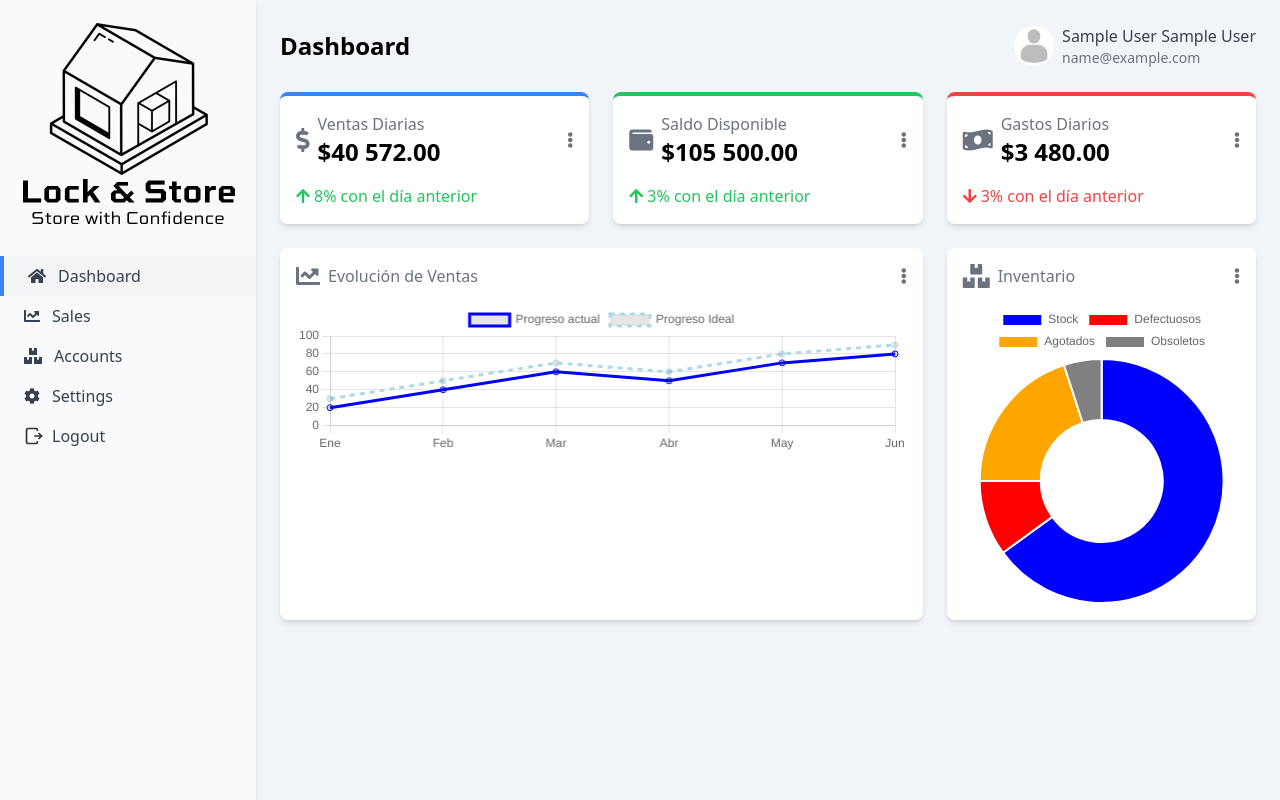
After one commit to Juben00/Storage-Unit-Rental-System, a PHP site: page /admin-blu-lance.php in a window 1280 px wide. The commit adds this page. Run offline with PHP 8.4, Linux system fonts and the light colour scheme; the visitor is signed in with stand-in values (Sample User, id 1).

Commit message:
comeback admin

```diff
--- /dev/null
+++ b/admin-blu-lance.php
@@ -0,0 +1,307 @@
+<?php
+
+require_once './classes/admin.class.php';
+require_once './sanitize.php';
+
+$adminObj = new Admin();
+
+session_start();
+
+$isLoginPop = false;
+$feedbackMessage = "";
+$Customer = [];
+$Admin = [];
+
+$Admin = $adminObj->getAdmin();
+$Customer = $adminObj->getAllCustomers();
+
+
+if (isset($_SESSION['customer']['role'])) {
+    if ($_SESSION['customer']['role'] === 'Customer') {
+        header('Location: index.php');
+    }
+} else {
+    header('Location: index.php');
+}
+
+?>
+
+<!DOCTYPE html>
+<html lang="en">
+
+<head>
+    <meta charset="UTF-8">
+    <meta name="viewport" content="width=device-width, initial-scale=1.0">
+    <title>Admin</title>
+    <link rel="stylesheet" href="./output.css">
+    <link rel="icon" href="./images/logo white transparent.png">
+    <link href="https://cdnjs.cloudflare.com/ajax/libs/font-awesome/5.15.3/css/all.min.css" rel="stylesheet" />
+    <link href="https://fonts.googleapis.com/css2?family=Roboto:wght@400;500;700&amp;display=swap" rel="stylesheet" />
+
+</head>
+
+<body class="min-h-screen flex flex-col bg-slate-100 ">
+    <div class="flex h-screen">
+        <!-- Sidebar -->
+        <div class="w-64 bg-slate-50 shadow-md">
+            <div class="flex items-center justify-center">
+                <img alt="Company Logo" src="./images/logo black transparent with name.png" />
+            </div>
+            <nav class="">
+                <a class="flex items-center px-6 py-2 text-gray-700 bg-gray-100 border-l-4 border-blue-500" href="#">
+                    <i class="fas fa-home mr-3">
+                    </i>
+                    Dashboard
+                </a>
+
+                <a class="flex items-center px-6 py-2 text-gray-700 hover:bg-gray-100" href="#">
+                    <i class="fas fa-chart-line mr-3">
+                    </i>
+                    Sales
+                </a>
+                <a class="flex items-center px-6 py-2 text-gray-700 hover:bg-gray-100" href="#">
+                    <i class="fas fa-boxes mr-3">
+                    </i>
+                    Accounts
+                </a>
+
+                <a class="flex items-center px-6 py-2 text-gray-700 hover:bg-gray-100" href="#">
+                    <i class="fas fa-cog mr-3">
+                    </i>
+                    Settings
+                </a>
+                <a class="flex items-center px-6 py-2 text-gray-700 hover:bg-gray-100" href="#">
+                    <svg viewBox="0 0 24 24" height="20" class="mr-2" width="20" fill="none"
+                        xmlns="http://www.w3.org/2000/svg">
+                        <g id="SVGRepo_bgCarrier" stroke-width="0"></g>
+                        <g id="SVGRepo_tracerCarrier" stroke-linecap="round" stroke-linejoin="round"></g>
+                        <g id="SVGRepo_iconCarrier">
+                            <path d="M21 12L13 12" stroke="#323232" stroke-width="2" stroke-linecap="round"
+                                stroke-linejoin="round"></path>
+                            <path d="M18 15L20.913 12.087V12.087C20.961 12.039 20.961 11.961 20.913 11.913V11.913L18 9"
+                                stroke="#323232" stroke-width="2" stroke-linecap="round" stroke-linejoin="round"></path>
+                            <path
+                                d="M16 5V4.5V4.5C16 3.67157 15.3284 3 14.5 3H5C3.89543 3 3 3.89543 3 5V19C3 20.1046 3.89543 21 5 21H14.5C15.3284 21 16 20.3284 16 19.5V19.5V19"
+                                stroke="#323232" stroke-width="2" stroke-linecap="round" stroke-linejoin="round"></path>
+                        </g>
+                    </svg>
+                    Logout </a>
+            </nav>
+        </div>
+
+
+        <!-- Main Content -->
+        <div class="flex-1 p-6">
+            <div class="flex justify-between items-center mb-6">
+                <h1 class="text-2xl font-semibold">
+                    Dashboard
+                </h1>
+                <div class="flex items-center">
+                    <div class="flex items-center">
+                        <img alt="User Avatar" class="rounded-full mr-2" height="40" src="./images/OIP.jpg"
+                            width="40" />
+                        <div>
+                            <p class="text-gray-700 font-medium">
+                                <?php
+                                if (isset($Admin['firstname']) && isset($Admin['lastname'])) {
+                                    echo $Admin['firstname'] . ' ' . $Admin['lastname'];
+                                } else {
+                                    echo 'Admin Name';
+                                }
+                                ?>
+                            </p>
+                            <p class="text-gray-500 text-sm">
+                                <?php
+                                if (isset($Admin['email'])) {
+                                    echo $Admin['email'];
+                                } else {
+                                    echo 'admin@example.com';
+                                }
+                                ?>
+                            </p>
+                        </div>
+
+                    </div>
+                </div>
+            </div>
+
+
+            <div class="grid grid-cols-3 gap-6">
+                <!-- Card 1 -->
+                <div class="bg-white p-4 rounded-lg shadow-md border-t-4 border-blue-500">
+                    <div class="flex justify-between items-center mb-4">
+                        <div class="flex items-center">
+                            <i class="fas fa-dollar-sign text-gray-500 text-2xl mr-2">
+                            </i>
+                            <div>
+                                <p class="text-gray-500">
+                                    Ventas Diarias
+                                </p>
+                                <p class="text-2xl font-semibold">
+                                    $40 572.00
+                                </p>
+                            </div>
+                        </div>
+                        <i class="fas fa-ellipsis-v text-gray-500">
+                        </i>
+                    </div>
+                    <div class="flex items-center text-green-500">
+                        <i class="fas fa-arrow-up mr-1">
+                        </i>
+                        <p>
+                            8% con el día anterior
+                        </p>
+                    </div>
+                </div>
+                <!-- Card 2 -->
+                <div class="bg-white p-4 rounded-lg shadow-md border-t-4 border-green-500">
+                    <div class="flex justify-between items-center mb-4">
+                        <div class="flex items-center">
+                            <i class="fas fa-wallet text-gray-500 text-2xl mr-2">
+                            </i>
+                            <div>
+                                <p class="text-gray-500">
+                                    Saldo Disponible
+                                </p>
+                                <p class="text-2xl font-semibold">
+                                    $105 500.00
+                                </p>
+                            </div>
+                        </div>
+                        <i class="fas fa-ellipsis-v text-gray-500">
+                        </i>
+                    </div>
+                    <div class="flex items-center text-green-500">
+                        <i class="fas fa-arrow-up mr-1">
+                        </i>
+                        <p>
+                            3% con el día anterior
+                        </p>
+                    </div>
+                </div>
+                <!-- Card 3 -->
+                <div class="bg-white p-4 rounded-lg shadow-md border-t-4 border-red-500">
+                    <div class="flex justify-between items-center mb-4">
+                        <div class="flex items-center">
+                            <i class="fas fa-money-bill-wave text-gray-500 text-2xl mr-2">
+                            </i>
+                            <div>
+                                <p class="text-gray-500">
+                                    Gastos Diarios
+                                </p>
+                                <p class="text-2xl font-semibold">
+                                    $3 480.00
+                                </p>
+                            </div>
+                        </div>
+                        <i class="fas fa-ellipsis-v text-gray-500">
+                        </i>
+                    </div>
+                    <div class="flex items-center text-red-500">
+                        <i class="fas fa-arrow-down mr-1">
+                        </i>
+                        <p>
+                            3% con el día anterior
+                        </p>
+                    </div>
+                </div>
+                <!-- Card 4 -->
+                <div class="col-span-2 bg-white p-4 rounded-lg shadow-md">
+                    <div class="flex justify-between items-center mb-4">
+                        <div class="flex items-center">
+                            <i class="fas fa-chart-line text-gray-500 text-2xl mr-2">
+                            </i>
+                            <div>
+                                <p class="text-gray-500">
+                                    Evolución de Ventas
+                                </p>
+                            </div>
+                        </div>
+                        <i class="fas fa-ellipsis-v text-gray-500">
+                        </i>
+                    </div>
+                    <div>
+                        <canvas id="salesChart">
+                        </canvas>
+                    </div>
+                </div>
+                <!-- Card 5 -->
+                <div class="bg-white p-4 rounded-lg shadow-md">
+                    <div class="flex justify-between items-center mb-4">
+                        <div class="flex items-center">
+                            <i class="fas fa-boxes text-gray-500 text-2xl mr-2">
+                            </i>
+                            <div>
+                                <p class="text-gray-500">
+                                    Inventario
+                                </p>
+                            </div>
+                        </div>
+                        <i class="fas fa-ellipsis-v text-gray-500">
+                        </i>
+                    </div>
+                    <div>
+                        <canvas id="inventoryChart">
+                        </canvas>
+                    </div>
+                </div>
+            </div>
+        </div>
+    </div>
+
+    <script src="https://cdn.jsdelivr.net/npm/chart.js">
+    </script>
+    <script>
+        const salesCtx = document.getElementById('salesChart').getContext('2d');
+        const salesChart = new Chart(salesCtx, {
+            type: 'line',
+            data: {
+                labels: ['Ene', 'Feb', 'Mar', 'Abr', 'May', 'Jun'],
+                datasets: [{
+                    label: 'Progreso actual',
+                    data: [20, 40, 60, 50, 70, 80],
+                    borderColor: 'blue',
+                    fill: false
+                }, {
+                    label: 'Progreso Ideal',
+                    data: [30, 50, 70, 60, 80, 90],
+                    borderColor: 'lightblue',
+                    borderDash: [5, 5],
+                    fill: false
+                }]
+            },
+            options: {
+                responsive: true,
+                maintainAspectRatio: false,
+                scales: {
+                    y: {
+                        beginAtZero: true,
+                        max: 100
+                    }
+                }
+            }
+        });
+
+        const inventoryCtx = document.getElementById('inventoryChart').getContext('2d');
+        const inventoryChart = new Chart(inventoryCtx, {
+            type: 'doughnut',
+            data: {
+                labels: ['Stock', 'Defectuosos', 'Agotados', 'Obsoletos'],
+                datasets: [{
+                    data: [65, 10, 20, 5],
+                    backgroundColor: ['blue', 'red', 'orange', 'gray']
+                }]
+            },
+            options: {
+                responsive: true,
+                maintainAspectRatio: false
+            }
+        });
+    </script>
+
+
+
+</body>
+
+
+</html>
--- a/api/Register.php
+++ b/api/Register.php
@@ -73,7 +73,7 @@ if ($_SERVER["REQUEST_METHOD"] == "POST") {
     } else {
         // Compile errors and return them
         $feedbackMessage = implode("<br>", array_filter([$firstnameErr, $lastnameErr, $birthdateErr, $sexErr, $phoneErr, $addressErr, $emailErr, $passwordErr, $cpasswordErr]));
-        $response = ["status" => "error", "message" => $feedbackMessage];
+        $response = ["status" => "error", "message" => $feedbackMessage, "source" => "signup"];
         echo json_encode($response);
         exit;
     }
--- a/db.sql
+++ b/db.sql
@@ -4,6 +4,7 @@ USE Storage_db;
 
 CREATE TABLE customer(
     id INT AUTO_INCREMENT PRIMARY KEY,
+    role ENUM('Admin', 'Customer') NOT NULL,
     firstname VARCHAR(100) NOT NULL,
     lastname VARCHAR(100) NOT NULL,
     birthdate DATE NOT NULL,
--- a/output.css
+++ b/output.css
@@ -644,6 +644,10 @@ video {
   order: 2;
 }
 
+.col-span-2 {
+  grid-column: span 2 / span 2;
+}
+
 .mx-auto {
   margin-left: auto;
   margin-right: auto;
@@ -661,6 +665,10 @@ video {
   margin-bottom: 1rem;
 }
 
+.mb-6 {
+  margin-bottom: 1.5rem;
+}
+
 .mb-8 {
   margin-bottom: 2rem;
 }
@@ -669,12 +677,24 @@ video {
   margin-left: 0.5rem;
 }
 
+.mr-1 {
+  margin-right: 0.25rem;
+}
+
 .mr-2 {
   margin-right: 0.5rem;
 }
 
+.mr-3 {
+  margin-right: 0.75rem;
+}
+
 .mr-4 {
   margin-right: 1rem;
+}
+
+.mt-10 {
+  margin-top: 2.5rem;
 }
 
 .mt-2 {
@@ -717,6 +737,10 @@ video {
   height: 2rem;
 }
 
+.h-\[300px\] {
+  height: 300px;
+}
+
 .h-\[40vh\] {
   height: 40vh;
 }
@@ -729,6 +753,10 @@ video {
   height: 100%;
 }
 
+.h-screen {
+  height: 100vh;
+}
+
 .min-h-screen {
   min-height: 100vh;
 }
@@ -737,12 +765,20 @@ video {
   width: 2.5rem;
 }
 
+.w-64 {
+  width: 16rem;
+}
+
 .w-8 {
   width: 2rem;
 }
 
 .w-\[100px\] {
   width: 100px;
+}
+
+.w-\[300px\] {
+  width: 300px;
 }
 
 .w-full {
@@ -759,6 +795,10 @@ video {
 
 .max-w-sm {
   max-width: 24rem;
+}
+
+.flex-1 {
+  flex: 1 1 0%;
 }
 
 .flex-grow {
@@ -783,6 +823,10 @@ video {
   grid-template-columns: repeat(1, minmax(0, 1fr));
 }
 
+.grid-cols-3 {
+  grid-template-columns: repeat(3, minmax(0, 1fr));
+}
+
 .flex-col {
   flex-direction: column;
 }
@@ -793,6 +837,10 @@ video {
 
 .items-center {
   align-items: center;
+}
+
+.justify-end {
+  justify-content: flex-end;
 }
 
 .justify-center {
@@ -809,6 +857,10 @@ video {
 
 .gap-4 {
   gap: 1rem;
+}
+
+.gap-6 {
+  gap: 1.5rem;
 }
 
 .gap-8 {
@@ -849,6 +901,10 @@ video {
   border-radius: 0.5rem;
 }
 
+.rounded-md {
+  border-radius: 0.375rem;
+}
+
 .rounded-xl {
   border-radius: 0.75rem;
 }
@@ -861,8 +917,30 @@ video {
   border-width: 2px;
 }
 
+.border-b {
+  border-bottom-width: 1px;
+}
+
+.border-l-4 {
+  border-left-width: 4px;
+}
+
+.border-t-4 {
+  border-top-width: 4px;
+}
+
 .border-none {
   border-style: none;
+}
+
+.border-blue-500 {
+  --tw-border-opacity: 1;
+  border-color: rgb(59 130 246 / var(--tw-border-opacity));
+}
+
+.border-green-500 {
+  --tw-border-opacity: 1;
+  border-color: rgb(34 197 94 / var(--tw-border-opacity));
 }
 
 .border-neutral-600 {
@@ -910,6 +988,11 @@ video {
   background-color: rgb(245 245 245 / var(--tw-bg-opacity));
 }
 
+.bg-neutral-50 {
+  --tw-bg-opacity: 1;
+  background-color: rgb(250 250 250 / var(--tw-bg-opacity));
+}
+
 .bg-slate-100 {
   --tw-bg-opacity: 1;
   background-color: rgb(241 245 249 / var(--tw-bg-opacity));
@@ -927,6 +1010,11 @@ video {
 .bg-white {
   --tw-bg-opacity: 1;
   background-color: rgb(255 255 255 / var(--tw-bg-opacity));
+}
+
+.bg-slate-50 {
+  --tw-bg-opacity: 1;
+  background-color: rgb(248 250 252 / var(--tw-bg-opacity));
 }
 
 .bg-contain {
@@ -991,6 +1079,11 @@ video {
   padding-bottom: 0.75rem;
 }
 
+.py-4 {
+  padding-top: 1rem;
+  padding-bottom: 1rem;
+}
+
 .py-8 {
   padding-top: 2rem;
   padding-bottom: 2rem;
@@ -1050,6 +1143,10 @@ video {
   font-weight: 700;
 }
 
+.font-medium {
+  font-weight: 500;
+}
+
 .font-semibold {
   font-weight: 600;
 }
@@ -1093,6 +1190,11 @@ video {
   color: rgb(75 85 99 / var(--tw-text-opacity));
 }
 
+.text-gray-700 {
+  --tw-text-opacity: 1;
+  color: rgb(55 65 81 / var(--tw-text-opacity));
+}
+
 .text-gray-800 {
   --tw-text-opacity: 1;
   color: rgb(31 41 55 / var(--tw-text-opacity));
@@ -1101,6 +1203,11 @@ video {
 .text-gray-900 {
   --tw-text-opacity: 1;
   color: rgb(17 24 39 / var(--tw-text-opacity));
+}
+
+.text-green-500 {
+  --tw-text-opacity: 1;
+  color: rgb(34 197 94 / var(--tw-text-opacity));
 }
 
 .text-neutral-100 {
@@ -1191,6 +1298,11 @@ video {
 .hover\:bg-blue-600:hover {
   --tw-bg-opacity: 1;
   background-color: rgb(37 99 235 / var(--tw-bg-opacity));
+}
+
+.hover\:bg-gray-100:hover {
+  --tw-bg-opacity: 1;
+  background-color: rgb(243 244 246 / var(--tw-bg-opacity));
 }
 
 .hover\:bg-neutral-400:hover {
```
Also changed, not shown: classes/admin.class.php (added, +52 -0 lines), classes/customer.class.php (+5 -3 lines), components/header.php (+20 -13 lines), index.php (+34 -11 lines), images/logo black transparent with name.png (added).
